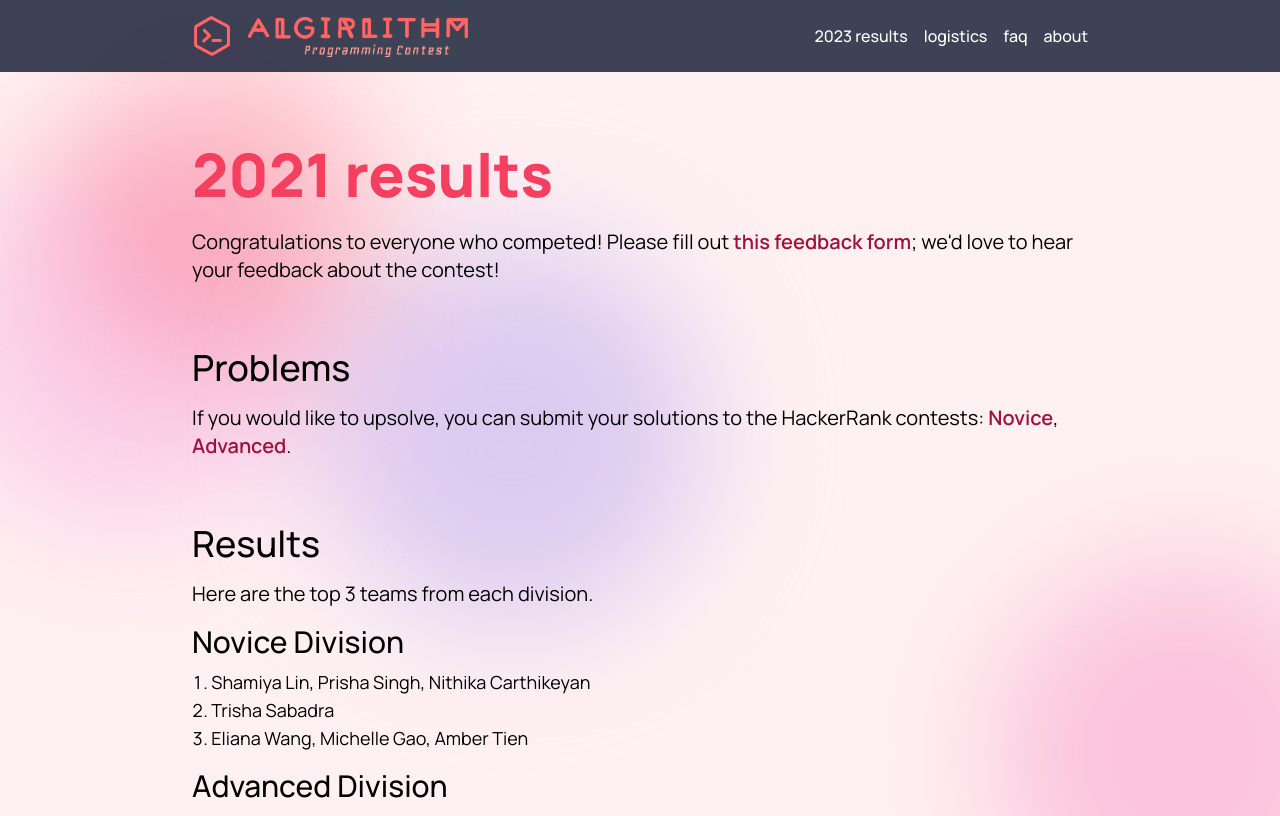
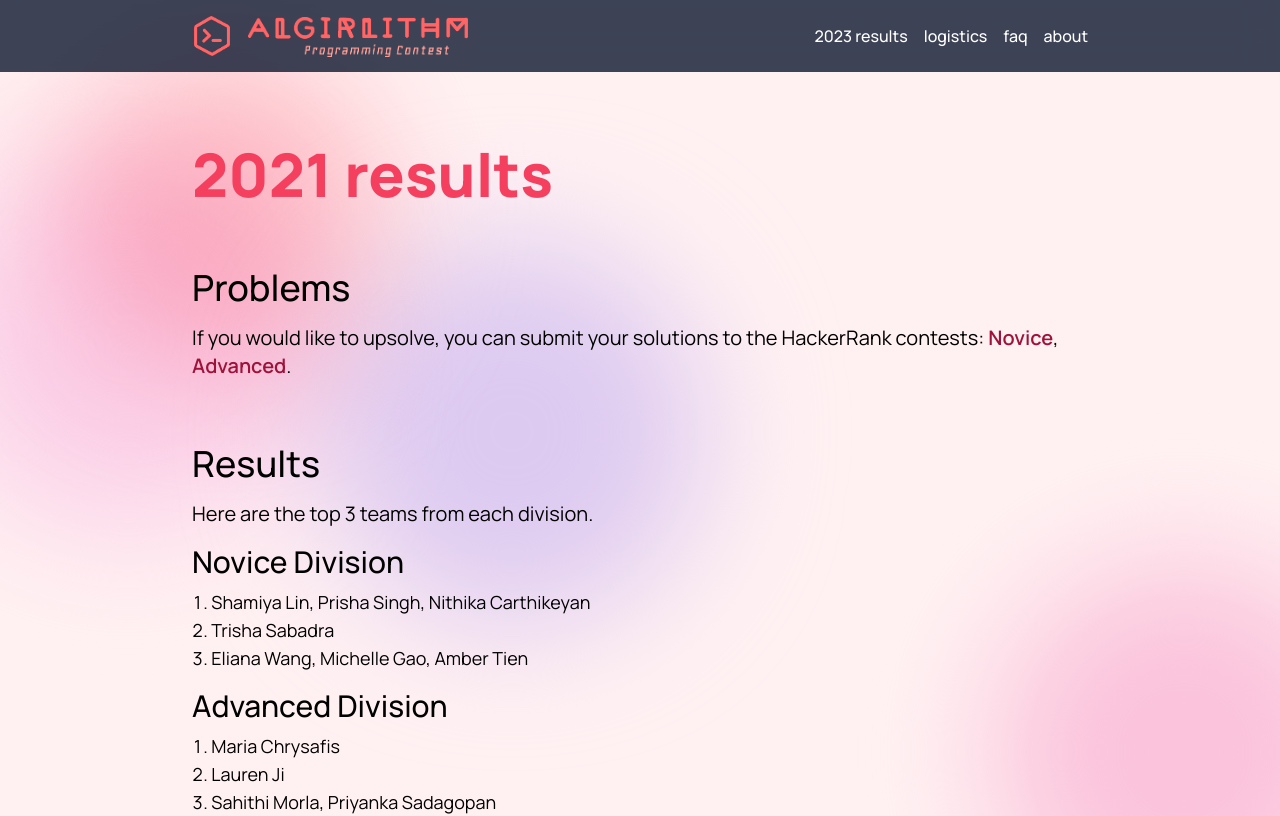
Before and after one commit to maggie-j-liu/algirlithm, a Next.js app: page /results2021 in a window 1280 px wide. Shown: the top 816 px of the page. Built offline with nearby package versions, Linux system fonts and the light colour scheme.

Commit message:
Update results2021.jsx

```diff
--- a/pages/results2021.jsx
+++ b/pages/results2021.jsx
@@ -10,18 +10,7 @@ const Results = () => {
       <div className={"relative"}>
         <Section>
           <Title>2021 results</Title>
-          <p className={"mt-6"}>
-            Congratulations to everyone who competed! Please fill out{" "}
-            <a
-              href="https://forms.gle/pbMUPq4egf1Smwa87"
-              target="_blank"
-              rel="noreferrer"
-              className="link"
-            >
-              this feedback form
-            </a>
-            ; we'd love to hear your feedback about the contest!
-          </p>
+
         </Section>
         <Section>
           <Subtitle>Problems</Subtitle>
```
